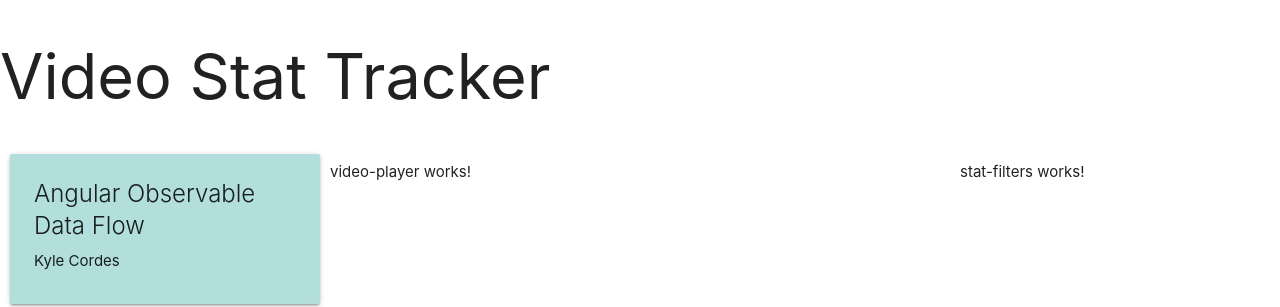
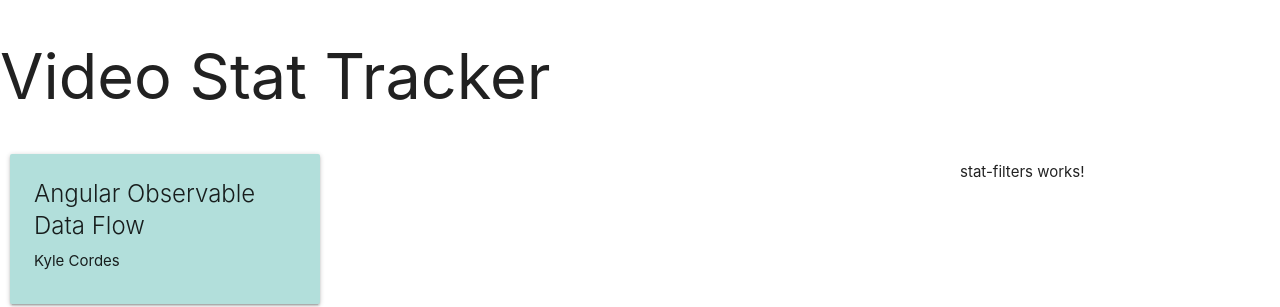
Before and after one commit to johnrbaur/abc-20200811, an Angular app: page /dashboard in a window 1280 px wide. Shown: the top 307 px of the page. Built offline with nearby package versions, Linux system fonts and the light colour scheme.

Commit message:
Display selected video title in player

```diff
--- a/src/app/dashboard/video-dashboard/video-dashboard.component.html
+++ b/src/app/dashboard/video-dashboard/video-dashboard.component.html
@@ -1,3 +1,6 @@
-<jb-video-list [videoList]="videos"></jb-video-list>
-<jb-video-player></jb-video-player>
+<jb-video-list
+  [videoList]="videos"
+  (videoSelected)="setSelectedVideo($event)"
+></jb-video-list>
+<jb-video-player [video]="selectedVideo"></jb-video-player>
 <jb-stat-filters></jb-stat-filters>
--- a/src/app/dashboard/video-dashboard/video-dashboard.component.ts
+++ b/src/app/dashboard/video-dashboard/video-dashboard.component.ts
@@ -9,10 +9,15 @@ import { Video, mockVideoList } from '../../app-types';
 })
 export class VideoDashboardComponent implements OnInit {
   videos: Video[] = mockVideoList;
+  selectedVideo?: Video;
 
   constructor() { }
 
   ngOnInit(): void {
   }
 
+  setSelectedVideo(video: Video): void {
+    this.selectedVideo = video;
+  }
+
 }
--- a/src/app/dashboard/video-list/video-list.component.html
+++ b/src/app/dashboard/video-list/video-list.component.html
@@ -2,5 +2,5 @@
   *ngFor="let video of videoList"
   [video]="video"
   [selected]="video.id === selectedVideoId"
-  (click)="selectVideo(video.id)"
+  (click)="selectVideo(video)"
 ></jb-video-card>
--- a/src/app/dashboard/video-list/video-list.component.ts
+++ b/src/app/dashboard/video-list/video-list.component.ts
@@ -1,4 +1,4 @@
-import { Component, OnInit, Input } from '@angular/core';
+import { Component, OnInit, Input, Output, EventEmitter } from '@angular/core';
 
 import { Video } from '../../app-types';
 
@@ -8,6 +8,7 @@ import { Video } from '../../app-types';
   styleUrls: ['./video-list.component.css'],
 })
 export class VideoListComponent implements OnInit {
+  @Output() videoSelected = new EventEmitter<Video>();
   @Input() videoList: Video[] = [];
   selectedVideoId?: string;
 
@@ -15,7 +16,8 @@ export class VideoListComponent implements OnInit {
 
   ngOnInit(): void {}
 
-  selectVideo(id: string): void {
-    this.selectedVideoId = id;
+  selectVideo(video: Video): void {
+    this.selectedVideoId = video.id;
+    this.videoSelected.emit(video);
   }
 }
--- a/src/app/dashboard/video-player/video-player.component.html
+++ b/src/app/dashboard/video-player/video-player.component.html
@@ -1 +1 @@
-<p>video-player works!</p>
+<h1>{{ video?.title }}</h1>
--- a/src/app/dashboard/video-player/video-player.component.ts
+++ b/src/app/dashboard/video-player/video-player.component.ts
@@ -1,4 +1,5 @@
-import { Component, OnInit } from '@angular/core';
+import { Component, OnInit, Input } from '@angular/core';
+import { Video } from '../../app-types';
 
 @Component({
   selector: 'jb-video-player',
@@ -6,6 +7,7 @@ import { Component, OnInit } from '@angular/core';
   styleUrls: ['./video-player.component.css']
 })
 export class VideoPlayerComponent implements OnInit {
+  @Input() video?: Video;
 
   constructor() { }
 
```
